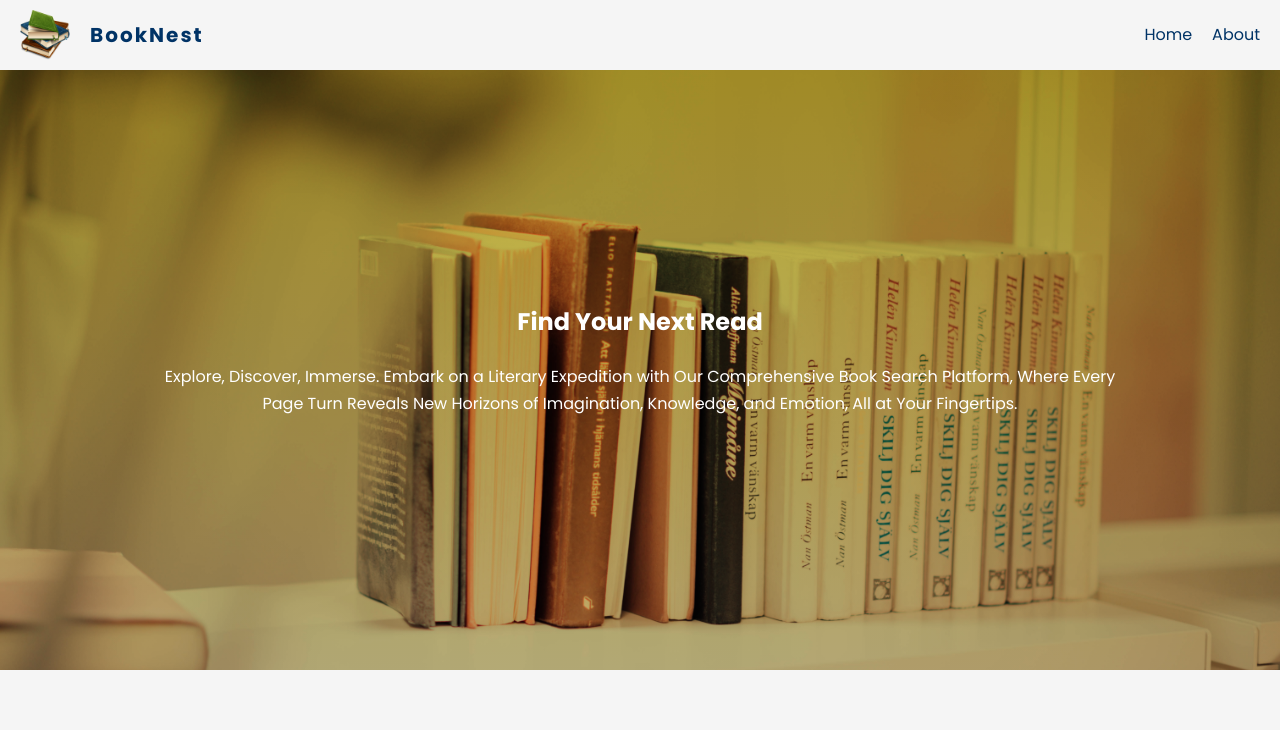
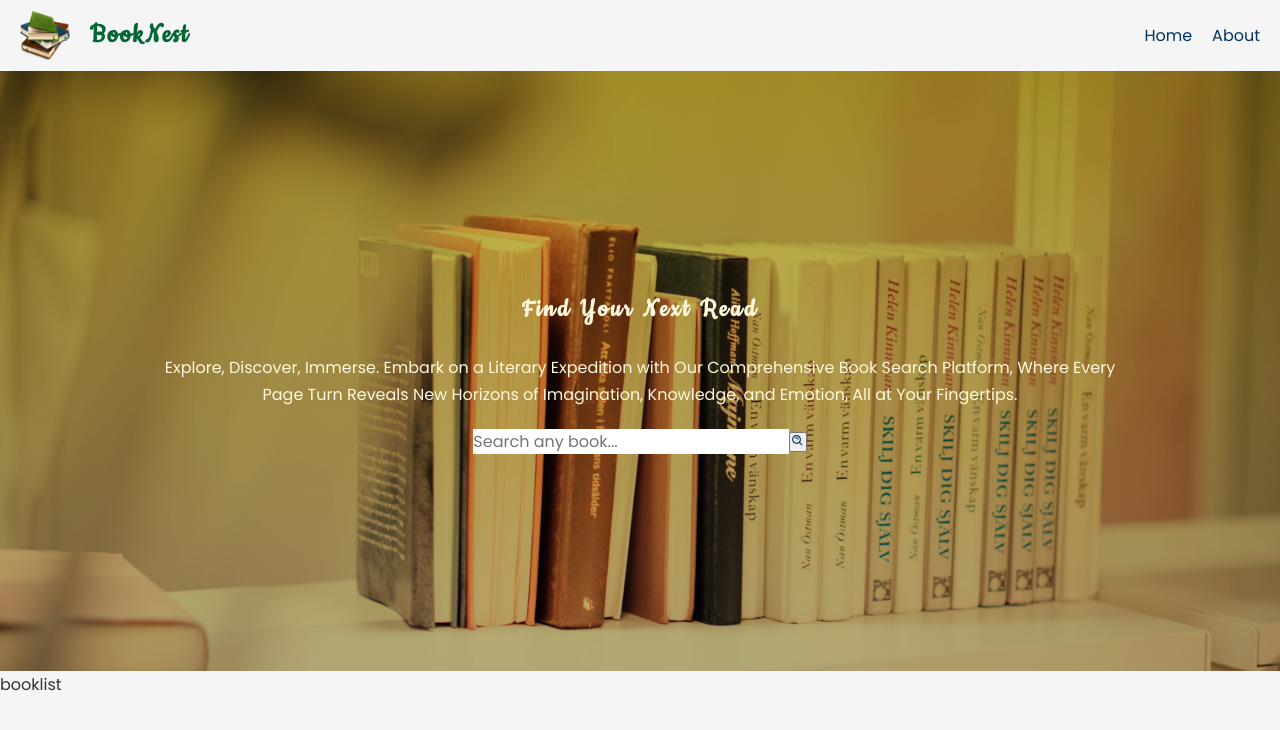
Before and after one commit to ayezabashir/BookNest-SearchBooks, a React (Vite) app: page /book in a window 1280 px wide. Shown: the top 730 px of the page. Built offline with nearby package versions, Linux system fonts and the light colour scheme.

Commit message:
search component

```diff
--- a/src/App.scss
+++ b/src/App.scss
@@ -1,4 +1,4 @@
-@import url("https://fonts.googleapis.com/css2?family=Poppins:wght@300;400;500;700&display=swap");
+@import url("https://fonts.googleapis.com/css2?family=Cookie&family=Poppins:wght@300;400;500;700&display=swap");
 
 $primary-color: #003366;
 $secondary-color: #ffd700;
@@ -98,8 +98,11 @@ input {
           width: 50px;
         }
         span {
+          font-family: "Cookie", sans-serif;
+          font-size: 30px !important;
           letter-spacing: 2px;
           font-size: 2rem;
+          color: $accent-color !important;
         }
       }
       .nav-item-lg {
@@ -121,12 +124,17 @@ input {
       background: linear-gradient(to bottom, #e9cf3a, #e9d595),
         url("/home.jpg") center/cover no-repeat;
       background-blend-mode: multiply;
-      color: #fff;
+      color: cornsilk;
       display: flex;
       flex-direction: column;
       justify-content: center;
       align-items: center;
       text-align: center;
+      h2 {
+        font-family: "Cookie", sans-serif;
+        font-size: 28px;
+        letter-spacing: 3px;
+      }
       p {
         padding: 20px;
         max-width: 1000px;
@@ -139,7 +147,7 @@ input {
   .header-container {
     .header {
       .header-content {
-        height: 50vh;
+        height: 55vh;
       }
     }
   }
--- a/src/components/bookdetails/BookDetails.jsx
+++ b/src/components/bookdetails/BookDetails.jsx
@@ -1,7 +1,7 @@
 const BookDetails = () => {
     return (
         <div>
-
+            bookdetails
         </div>
     )
 }
--- a/src/components/booklist/Booklist.jsx
+++ b/src/components/booklist/Booklist.jsx
@@ -1,7 +1,7 @@
 const Booklist = () => {
     return (
         <div>
-
+            booklist
         </div>
     )
 }
--- a/src/components/search/Search.jsx
+++ b/src/components/search/Search.jsx
@@ -1,7 +1,17 @@
+import { BiSearchAlt } from 'react-icons/bi'
 const Search = () => {
     return (
-        <div>
-
+        <div className="search">
+            <div className="search-container">
+                <div className="search-content">
+                    <form className="search-form">
+                        <input type="text" placeholder='Search any book...' />
+                        <button type="submit">
+                            <BiSearchAlt className='icon' />
+                        </button>
+                    </form>
+                </div>
+            </div>
         </div>
     )
 }
```
Also changed, not shown: src/components/loader/Loader.jsx (+9 -0 lines).
